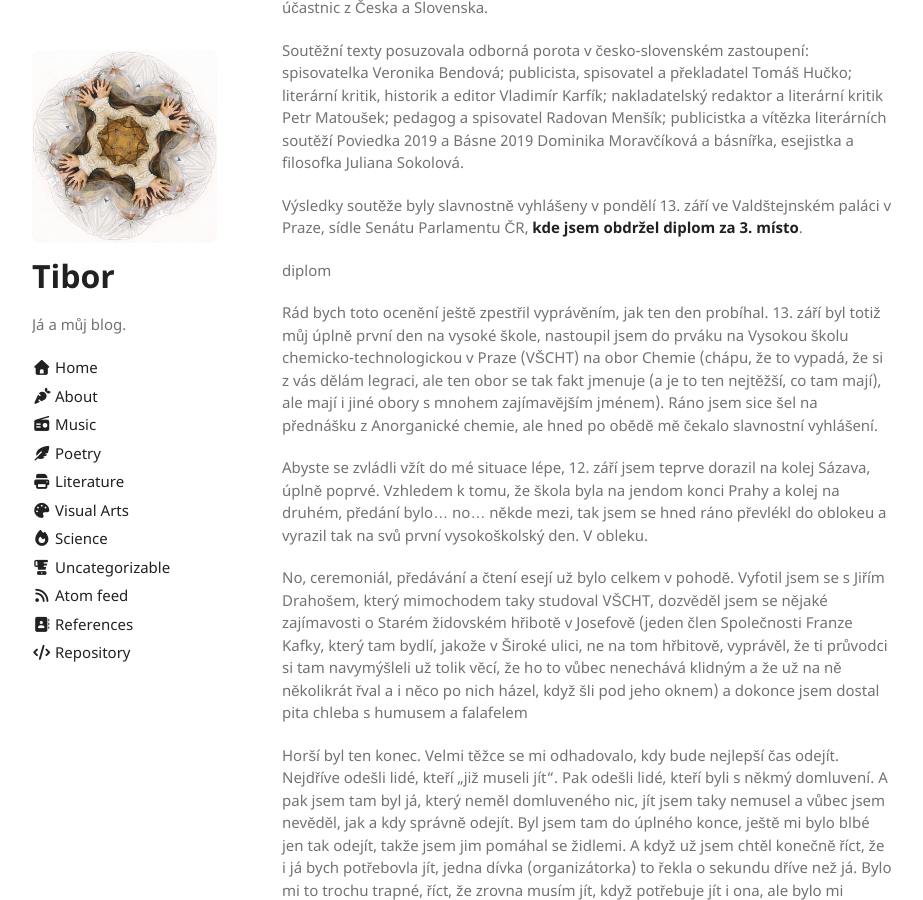
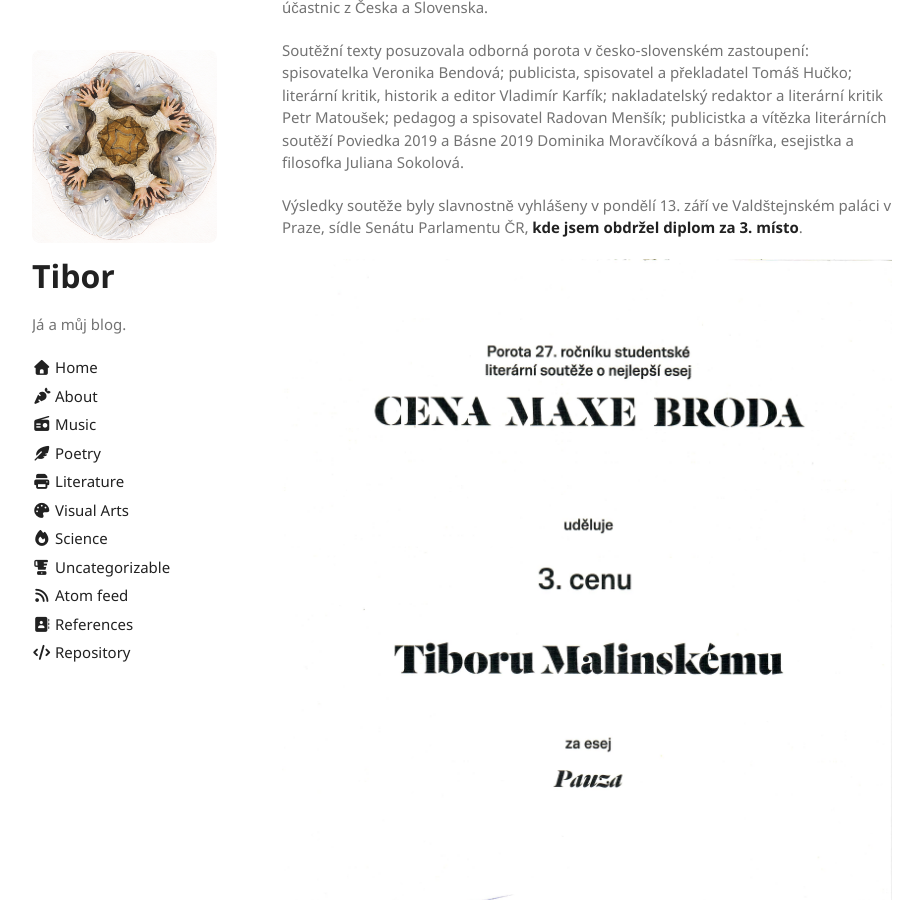
Before and after one commit to thefallofjohannm/thefallofjohannm.github.io, a Jekyll site: the page built from _posts/literature/2021-06-30-pauza.md, in a window 1280 px wide and 900 px high, scrolled down 3189 px. Shown: the whole window, without its empty margins (178-1101 px from the left). Built offline with Jekyll 4.4.1, drawn with Linux system fonts in a browser that asks for light colours.

Commit message:
added a photo of diploma

```diff
--- a/_posts/literature/2021-06-30-pauza.md
+++ b/_posts/literature/2021-06-30-pauza.md
@@ -77,7 +77,9 @@ v pondělí 13. září ve Valdštejnském paláci
 v Praze, sídle Senátu Parlamentu ČR, __kde jsem obdržel diplom
 za 3. místo__.
 
-diplom
+
+![Diplom Cena Maxe Broda](/assets/img/2021-06-30-diplom-cena-maxe-broda.jpg)
+
 
 Rád bych toto ocenění ještě zpestřil vyprávěním, jak ten den
 probíhal. 13. září byl totiž můj úplně první den na vysoké
```
